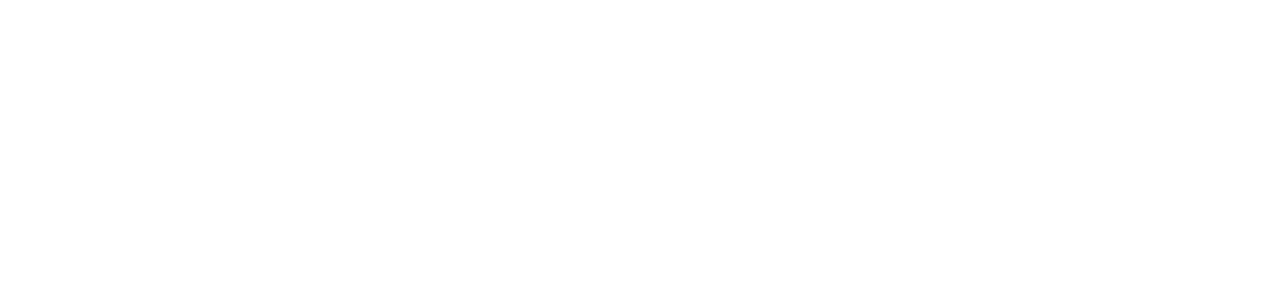
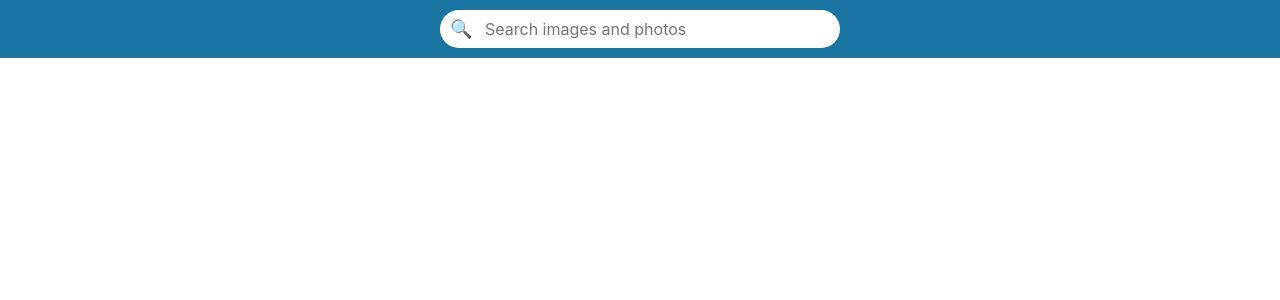
Before and after one commit to dmitrysdevfs/goit-react-hw-04, a React (Vite) app: page / in a window 1280 px wide. Shown: the top 300 px of the page. Built offline with nearby package versions, Linux system fonts and the light colour scheme.

Commit message:
Implemeent image rendering via HTTP request

```diff
--- a/package.json
+++ b/package.json
@@ -11,6 +11,7 @@
   },
   "dependencies": {
     "axios": "^1.8.4",
+    "formik": "^2.4.6",
     "modern-normalize": "^3.0.1",
     "react": "^19.0.0",
     "react-dom": "^19.0.0"
--- a/src/components/App/App.jsx
+++ b/src/components/App/App.jsx
@@ -1,11 +1,38 @@
+import { useState, useEffect } from 'react';
+import ImageGallery from '../ImageGallery/ImageGallery';
+import SearchBar from '../SearchBar/SearchBar';
+import { fetchImages } from '../../imageService';
+
 import css from './App.module.css';
 
 export default function App() {
+  const [images, setImages] = useState([]);
+
+  useEffect(() => {
+    // async function getImages() {
+    //   try {
+    //     const data = await fetchImages();
+    //     console.log(data);
+    //   } catch (error) {
+    //     console.log(error);
+    //   }
+    // }
+    // getImages();
+  }, []);
+
+  const handleSubmit = async topic => {
+    try {
+      const data = await fetchImages(topic);
+      setImages(data);
+    } catch (error) {
+      console.log(error);
+    }
+  };
+
   return (
-    <>
-      <div className={css.container}>
-
-      </div>
-    </>
+    <div className={css.container}>
+      <SearchBar onSubmit={handleSubmit} />
+      <ImageGallery items={images} />
+    </div>
   );
 }
--- a/src/components/App/App.module.css
+++ b/src/components/App/App.module.css
@@ -1,6 +1,6 @@
 .container {
   max-width: 1280px;
   margin: 0 auto;
-  padding: 2rem;
+  padding: 0;
   text-align: center;
 }
--- /dev/null
+++ b/src/components/ImageCard/ImageCard.jsx
@@ -0,0 +1,13 @@
+import css from './ImageCard.module.css';
+
+export default function ImageCard({ item }) {
+  return (
+    <div className={css.wrapper}>
+      <img
+        src={item.urls.small}
+        alt={item.alt_description}
+        className={css.img}
+      />
+    </div>
+  );
+}
--- /dev/null
+++ b/src/components/ImageCard/ImageCard.module.css
@@ -0,0 +1,16 @@
+.wrapper {
+  width: 100%;
+  height: 100%;
+  display: flex;
+  justify-content: center;
+  align-items: center;
+  position: relative;
+  overflow: hidden;
+}
+
+.img {
+  width: 100%;
+  height: 100%;
+  object-fit: cover;
+  border-radius: 4px;
+}
--- /dev/null
+++ b/src/components/ImageGallery/ImageGallery.jsx
@@ -0,0 +1,14 @@
+import ImageCard from '../ImageCard/ImageCard';
+import css from './ImageGallery.module.css';
+
+export default function ImageGallery({ items }) {
+  return (
+    <ul className={css.list}>
+      {items.map(item => (
+        <li key={item.id}>
+          <ImageCard item={item} />
+        </li>
+      ))}
+    </ul>
+  );
+}
--- /dev/null
+++ b/src/components/ImageGallery/ImageGallery.module.css
@@ -0,0 +1,19 @@
+.list {
+  display: flex;
+  flex-wrap: wrap;
+  gap: 24px;
+  justify-content: center;
+  padding: 24px 0;
+}
+
+.item {
+  display: flex;
+  justify-content: center;
+  align-items: center;
+  width: 300px;
+  height: 150px;
+  background-color: #f0f0f0;
+  border-radius: 8px;
+  overflow: hidden;
+  box-shadow: 0 2px 4px rgba(0, 0, 0, 0.1);
+}
--- /dev/null
+++ b/src/components/SearchBar/SearchBar.jsx
@@ -0,0 +1,37 @@
+import { Formik, Form, Field } from 'formik';
+import css from './SearchBar.module.css';
+
+export default function SearchBar({ onSubmit }) {
+  return (
+    <header className={css.header}>
+      <Formik
+        initialValues={{
+          topic: '',
+        }}
+        onSubmit={(values, actions) => {
+          onSubmit(values.topic);
+          actions.resetForm();
+        }}
+      >
+        <Form className={css.form}>
+          <div className={css.inputWrapper}>
+            <button type="submit" className={css.iconButton}>
+              🔍
+            </button>
+            <Field
+              type="text"
+              name="topic"
+              autoComplete="off"
+              autoFocus
+              placeholder="Search images and photos"
+              className={css.input}
+            />
+          </div>
+          <button type="submit" className={css.hiddenButton}>
+            Search
+          </button>
+        </Form>
+      </Formik>
+    </header>
+  );
+}
--- /dev/null
+++ b/src/components/SearchBar/SearchBar.module.css
@@ -0,0 +1,54 @@
+.header {
+  background-color: #1a74a1;
+  width: 100%;
+  padding: 10px 0;
+  display: flex;
+  justify-content: center;
+  align-items: center;
+}
+
+.form {
+  width: 100%;
+  max-width: 400px;
+  position: relative;
+}
+
+.inputWrapper {
+  display: flex;
+  align-items: center;
+  position: relative;
+}
+
+.iconButton {
+  background: none;
+  border: none;
+  cursor: pointer;
+  position: absolute;
+  left: 10px;
+  top: 50%;
+  transform: translateY(-50%);
+  font-size: 18px;
+  color: #888;
+}
+
+.iconButton:hover {
+  color: #555;
+  /* Зміна кольору при наведенні */
+}
+
+.input {
+  width: 100%;
+  min-width: auto;
+  padding: 10px 10px 10px 45px;
+  border: none;
+  border-radius: 20px;
+  font-size: 16px;
+}
+
+.input:focus {
+  outline: none;
+}
+
+.hiddenButton {
+  display: none;
+}
--- /dev/null
+++ b/src/imageService.js
@@ -0,0 +1,13 @@
+import axios from 'axios';
+
+export const fetchImages = async topic => {
+  const response = await axios.get(`https://api.unsplash.com/search/photos`, {
+    params: {
+      client_id: 'CcDn3vQvUoDUocIcHEm7UUPlG03xSG4EfZsxFm86iCI',
+      query: topic,
+      orientation: 'landscape',
+    },
+  });
+
+  return response.data.results;
+};
```
Also changed, not shown: 1 other file (tests, documents, lock files or other folders).
